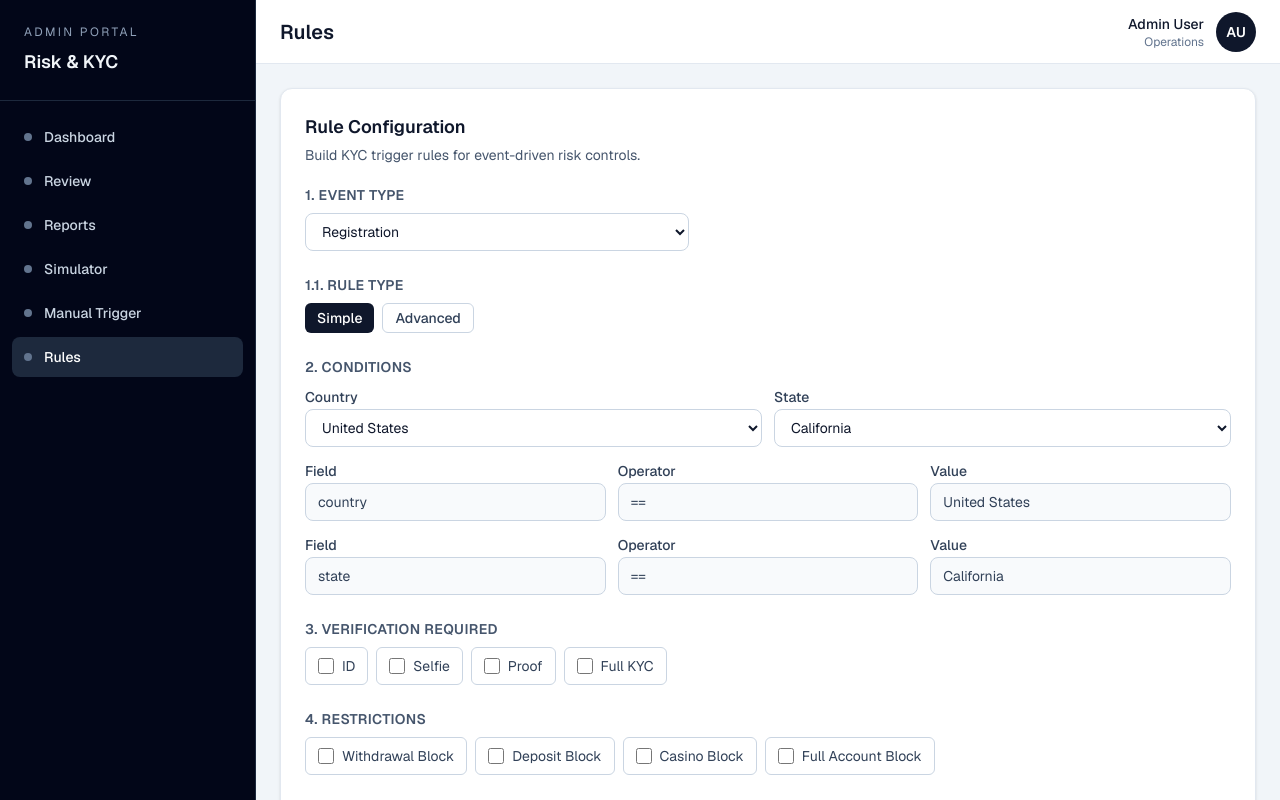
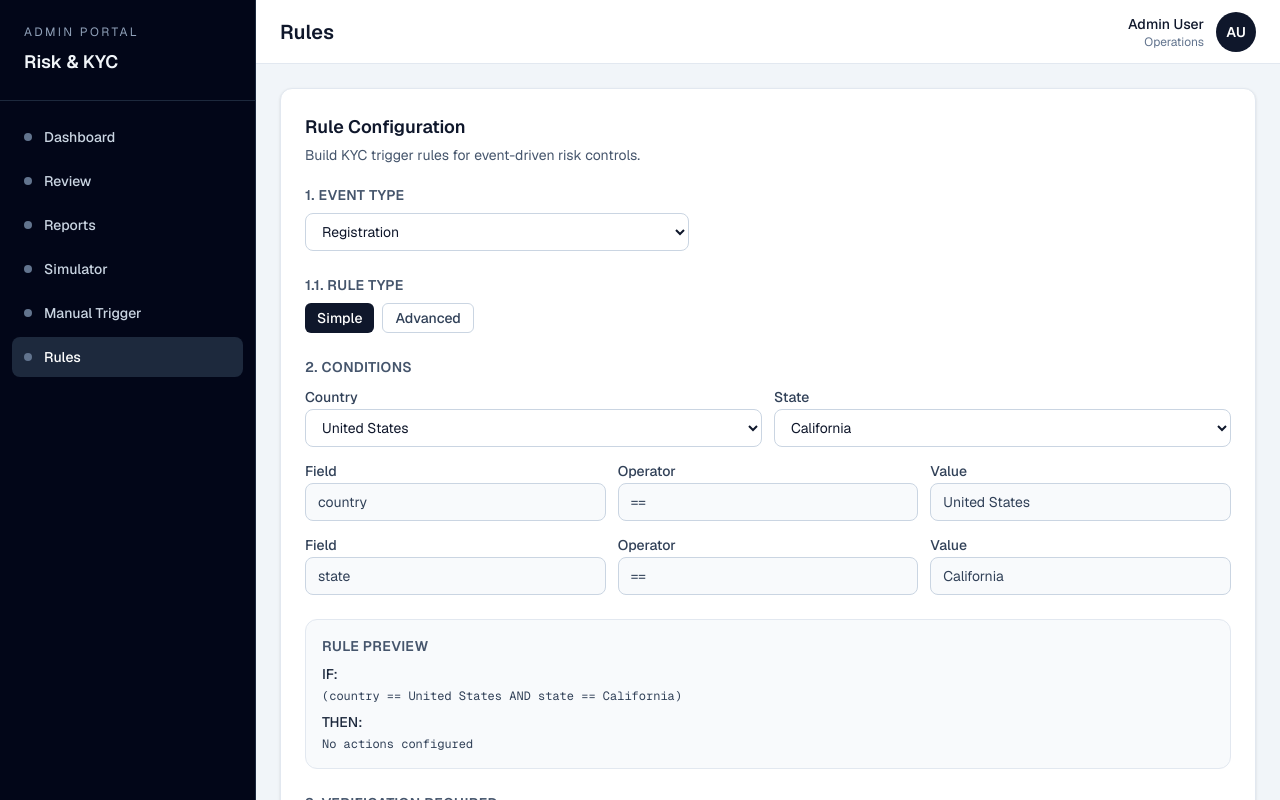
Before and after one commit to ptsportsbookcom-sudo/risk-kyc, a Next.js app: page /rules in a window 1280 px wide. Shown: the top 800 px of the page. Built offline with nearby package versions, Linux system fonts and the light colour scheme.

Commit message:
improve advanced rule builder UX and prevent invalid conditions

```diff
--- a/app/(admin)/rules/page.tsx
+++ b/app/(admin)/rules/page.tsx
@@ -46,6 +46,18 @@ function getDefaultField(eventType: EventType): RuleField {
   if (eventType === "Bonus") return "bonusesUsed";
   if (eventType === "Bet Placement") return "betAmount";
   return "country";
+}
+
+function getEventConditionFields(eventType: EventType): RuleField[] {
+  if (eventType === "Registration") return ["country", "state"];
+  if (eventType === "Deposit") return ["depositAmount"];
+  if (eventType === "Withdrawal") return ["withdrawalAmount"];
+  if (eventType === "Bonus") return ["bonusesUsed"];
+  return ["betAmount", "odds"]; // Bet Placement
+}
+
+function getFieldLabel(field: RuleField) {
+  return field;
 }
 
 export default function RulesPage() {
@@ -172,12 +184,18 @@ export default function RulesPage() {
     setConditionGroups((current) =>
       current.map((group, gIndex) => {
         if (gIndex !== groupIndex) return group;
+        const usedFields = new Set(group.conditions.map((c) => c.field));
+        const remainingFields = getEventConditionFields(eventType).filter(
+          (fieldOption) => !usedFields.has(fieldOption)
+        );
+        if (remainingFields.length === 0) return group;
+        const nextField = remainingFields[0];
         return {
           ...group,
           conditions: [
             ...group.conditions,
             {
-              field: getDefaultField(eventType),
+              field: nextField,
               operator: eventType === "Registration" ? "==" : ">",
               value: "",
             },
@@ -271,6 +289,77 @@ export default function RulesPage() {
     setFlags([]);
     onEventTypeChange("Registration");
   };
+
+  const registrationConditions: Array<{
+    field: RuleField;
+    operator: RuleOperator;
+    value: string;
+  }> = [
+    { field: "country", operator: "==" as RuleOperator, value: country },
+    { field: "state", operator: "==" as RuleOperator, value: state },
+  ];
+
+  const simplePreviewConditions =
+    eventType === "Registration"
+      ? registrationConditions
+      : conditions.filter((item) => item.value.trim() !== "");
+
+  const advancedPreviewGroups =
+    eventType === "Registration"
+      ? [{ conditions: registrationConditions }]
+      : conditionGroups
+          .map((group) => ({
+            conditions: group.conditions.filter((c) => c.value.trim() !== ""),
+          }))
+          .filter((group) => group.conditions.length > 0);
+
+  const simpleHasConditions = simplePreviewConditions.length > 0;
+  const advancedHasConditions = advancedPreviewGroups.length > 0;
+  const hasAnyConditions =
+    ruleMode === "Advanced" ? advancedHasConditions : simpleHasConditions;
+
+  const formatCondition = (condition: {
+    field: RuleField;
+    operator: RuleOperator;
+    value: string;
+  }) => `${getFieldLabel(condition.field)} ${condition.operator} ${condition.value}`;
+
+  const ifExpression =
+    !hasAnyConditions
+      ? ""
+      : ruleMode === "Advanced"
+        ? (() => {
+            const groupExpressions = advancedPreviewGroups.map((group) => {
+              const joined = group.conditions.map(formatCondition).join(" AND ");
+              return `(${joined})`;
+            });
+            const betweenOperator = betweenGroupsLogic === "ANY" ? "OR" : "AND";
+            return groupExpressions.length === 1
+              ? groupExpressions[0]
+              : groupExpressions.join(` ${betweenOperator} `);
+          })()
+        : (() => {
+            const logic = eventType === "Registration" ? "ALL" : conditionLogic;
+            const betweenOperator = logic === "ANY" ? "OR" : "AND";
+            const joined = simplePreviewConditions.map(formatCondition).join(` ${betweenOperator} `);
+            return simplePreviewConditions.length === 1
+              ? `(${joined})`
+              : `(${joined})`;
+          })();
+
+  const thenActions: string[] = [];
+  if (verificationRequired.length > 0) {
+    thenActions.push(`Verify: ${verificationRequired.join(", ")}`);
+  }
+  if (restrictions.length > 0) {
+    thenActions.push(`Restrictions: ${restrictions.join(", ")}`);
+  }
+  if (flags.length > 0) {
+    thenActions.push(`Flags: ${flags.join(", ")}`);
+  }
+  if (thenActions.length === 0) {
+    thenActions.push("No actions configured");
+  }
 
   return (
     <div className="space-y-5">
@@ -383,6 +472,12 @@ export default function RulesPage() {
               <div className="space-y-3">
                 {ruleMode === "Simple" ? (
                   <>
+                    {!hasAnyConditions ? (
+                      <p className="text-sm text-slate-500">
+                        Add conditions to define when this rule should trigger
+                      </p>
+                    ) : null}
+
                     <div className="inline-flex rounded-lg border border-slate-300 p-1">
                       <button
                         type="button"
@@ -487,6 +582,12 @@ export default function RulesPage() {
                   </>
                 ) : (
                   <>
+                    {!hasAnyConditions ? (
+                      <p className="text-sm text-slate-500">
+                        Add conditions to define when this rule should trigger
+                      </p>
+                    ) : null}
+
                     <div className="inline-flex rounded-lg border border-slate-300 p-1">
                       <button
                         type="button"
@@ -515,10 +616,19 @@ export default function RulesPage() {
                     {conditionGroups.map((group, groupIndex) => (
                       <div
                         key={groupIndex}
-                        className="space-y-3 rounded-lg border border-slate-200 bg-slate-50 p-3"
+                        className={`space-y-3 rounded-lg border border-slate-200 bg-slate-50 p-3 ${
+                          groupIndex > 0 ? "mt-4" : ""
+                        }`}
                       >
+                        {(() => {
+                          const usedFields = new Set(group.conditions.map((c) => c.field));
+                          const remainingFields = getEventConditionFields(eventType).filter(
+                            (fieldOption) => !usedFields.has(fieldOption)
+                          );
+                          return (
+                            <>
                               <p className="text-sm font-semibold text-slate-700">
-                          Group {groupIndex + 1}
+                                Group {groupIndex + 1} (ALL conditions must match)
                               </p>
 
                               {group.conditions.map((condition, index) => (
@@ -535,21 +645,18 @@ export default function RulesPage() {
                                     }
                                     className="w-full rounded-lg border border-slate-300 px-3 py-2 text-sm text-slate-900 outline-none ring-slate-300 focus:ring-2"
                                   >
-                              {eventType === "Deposit" ? (
-                                <option value="depositAmount">depositAmount</option>
-                              ) : null}
-                              {eventType === "Withdrawal" ? (
-                                <option value="withdrawalAmount">withdrawalAmount</option>
-                              ) : null}
-                              {eventType === "Bonus" ? (
-                                <option value="bonusesUsed">bonusesUsed</option>
-                              ) : null}
-                              {eventType === "Bet Placement" ? (
-                                <>
-                                  <option value="betAmount">betAmount</option>
-                                  <option value="odds">odds</option>
-                                </>
-                              ) : null}
+                                    {getEventConditionFields(eventType).map((fieldOption) => (
+                                      <option
+                                        key={fieldOption}
+                                        value={fieldOption}
+                                        disabled={
+                                          usedFields.has(fieldOption) &&
+                                          fieldOption !== condition.field
+                                        }
+                                      >
+                                        {getFieldLabel(fieldOption)}
+                                      </option>
+                                    ))}
                                   </select>
 
                                   <select
@@ -597,10 +704,14 @@ export default function RulesPage() {
                               <button
                                 type="button"
                                 onClick={() => addConditionToGroup(groupIndex)}
-                          className="rounded-lg border border-slate-300 px-3 py-2 text-sm font-medium text-slate-700"
+                                disabled={remainingFields.length === 0}
+                                className="rounded-lg border border-slate-300 px-3 py-2 text-sm font-medium text-slate-700 disabled:cursor-not-allowed disabled:opacity-40"
                               >
                                 Add Condition
                               </button>
+                            </>
+                          );
+                        })()}
                       </div>
                     ))}
 
@@ -627,6 +738,26 @@ export default function RulesPage() {
                 isLive only
               </label>
             ) : null}
+          </section>
+
+          <section className="space-y-2 rounded-xl border border-slate-200 bg-slate-50 p-4">
+            <h4 className="text-sm font-semibold uppercase tracking-wide text-slate-600">
+              Rule Preview
+            </h4>
+            <div className="space-y-1">
+              <p className="text-sm font-medium text-slate-800">
+                IF:
+              </p>
+              <p className="font-mono text-xs text-slate-700">
+                {hasAnyConditions ? ifExpression : "Add conditions to define when this rule should trigger"}
+              </p>
+              <p className="mt-2 text-sm font-medium text-slate-800">
+                THEN:
+              </p>
+              <p className="font-mono text-xs text-slate-700">
+                {thenActions.join(" | ")}
+              </p>
+            </div>
           </section>
 
           <section className="space-y-2">
```
Lines whose indentation alone changed are shown as unchanged.
